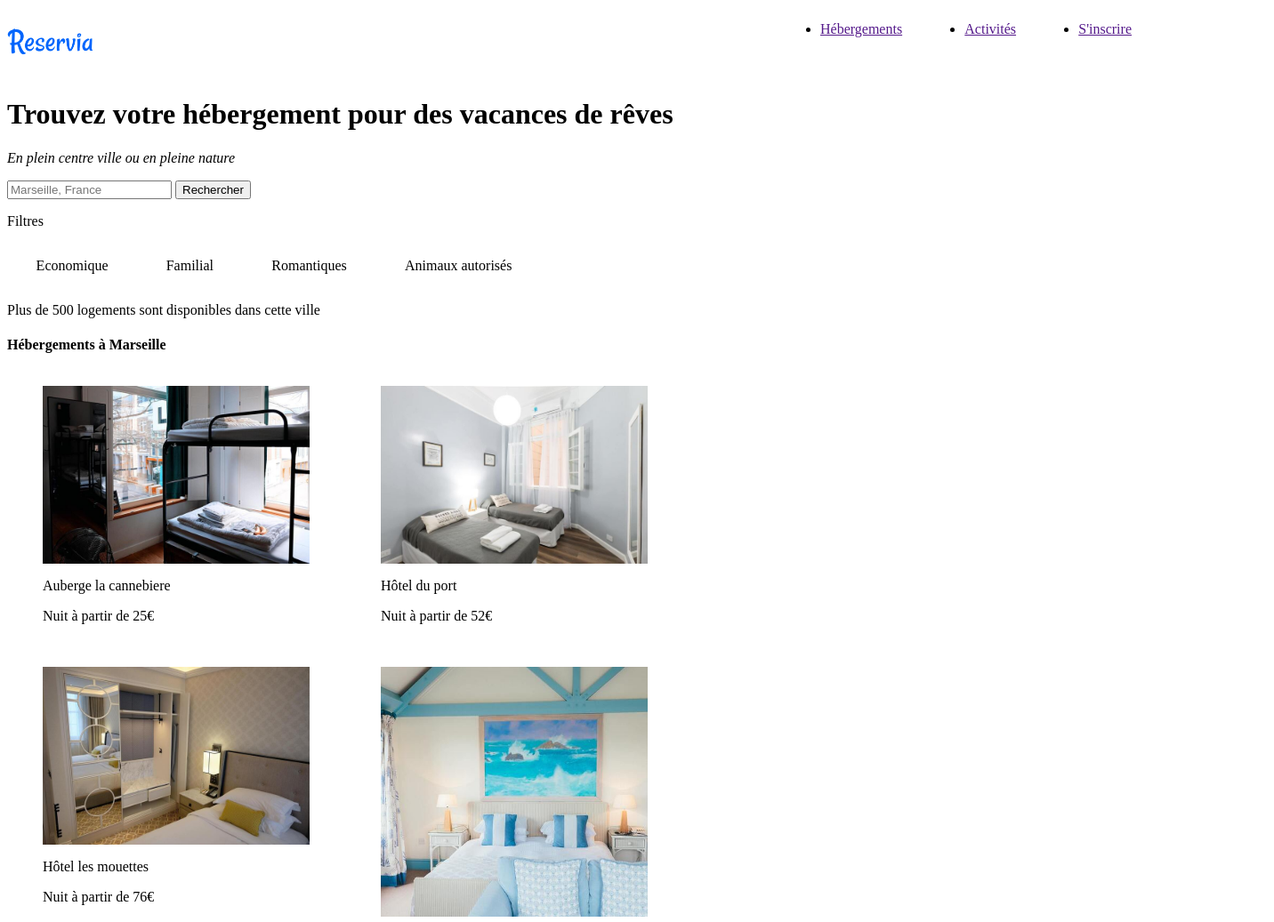
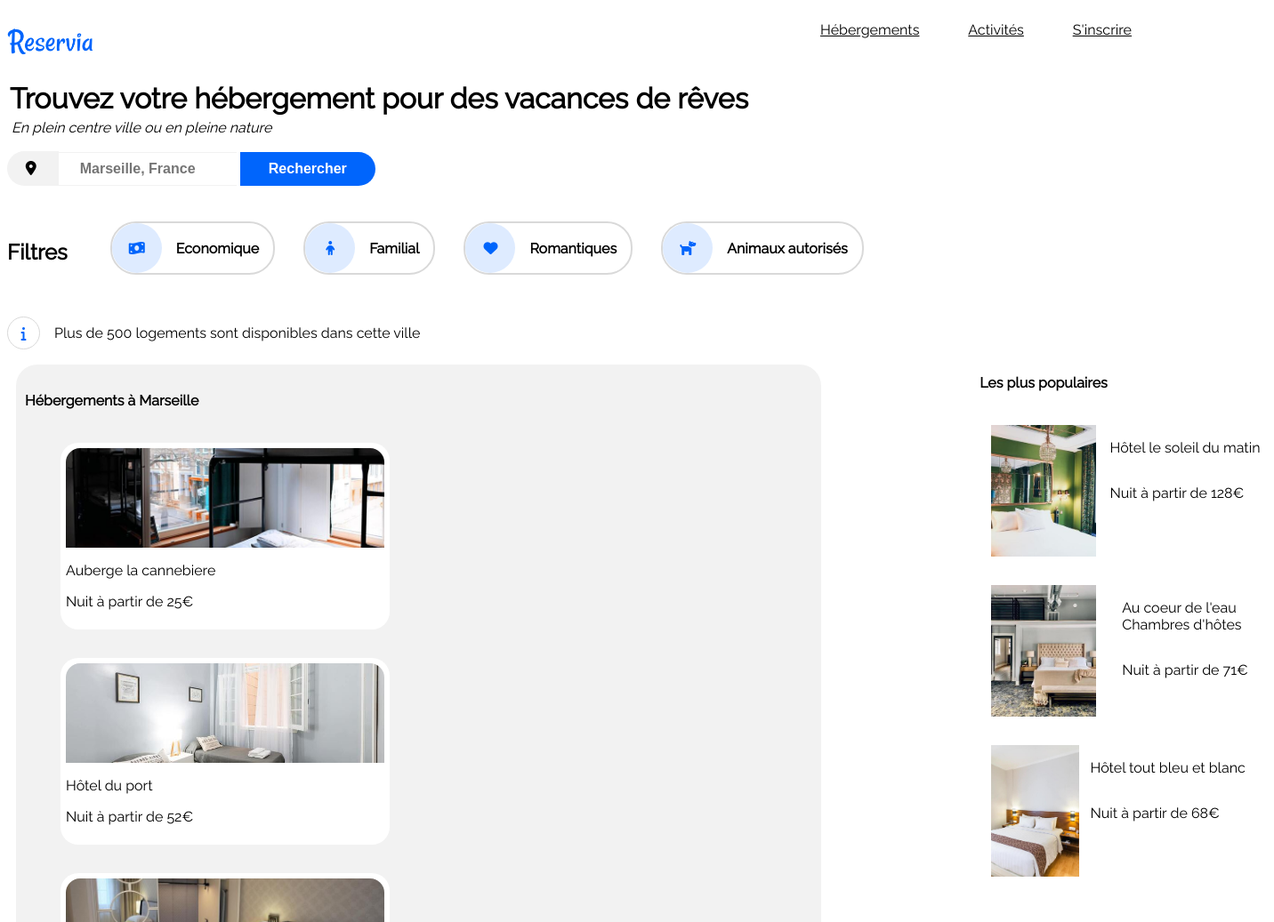
Before and after one commit to CraFt2/LucasThilavanh_2_12042021, a plain HTML site: page index.html in a window 1280 px wide. Shown: the top 1037 px of the page at 89% size, 1432 px wide, since content can reach past the window. Drawn offline with Linux system fonts and the light colour scheme.

Commit message:
vignette

```diff
--- a/index.css
+++ b/index.css
@@ -1,7 +1,9 @@
+body {
+    font-family: 'Raleway', sans-serif;
+}
 .logo{
 	width:97px;
 	height:45px;
-    position: left;
 }
 header {
    display: flex;
@@ -10,42 +12,150 @@ header {
    align-content: space-between;
 }
 ul {
-display: flex;
-width: 350px;
-justify-content: space-between;
+    display: flex;
+    width: 350px;
+    justify-content: space-between;
+    list-style-type: none;
+}
+nav a {
+    color: black;
+}
+nav a:hover {
+color: #0065FC;
+border-top:2px solid #0065FC;
+padding-top: 20px
+}
+.sousTitre {
+    margin: 5px;
+}
+h1 {
+    margin:3px;
+}
+.site-search {
+    height: 27px;
+}
+.site-search {
+    border-right: none;
+    border-left: none;
+    border-top: #F2F2F2 1px solid;
+    border-bottom: #F2F2F2 1px solid;
+    padding-right: 1.5em;
+    padding-left: 1.5em;
+    width: 200px;
+    height: 38px;
+    font-weight: bold;
+    font-size: 1rem;
+    ;
+}
+.logoMap {
+    background-color: #F2F2F2;
+    padding-top: 10px;
+    padding-right: 1.3em;
+    padding-bottom: 10px;
+    padding-left: 1.3em;
+    border-top-left-radius: 1.5em;
+    border-bottom-left-radius: 1.5em;
+    text-align: center;
+}
+button {
+    background-color: #0065FC;
+    color: white;
+    font-weight: bold;
+    border: none;
+    border-top-right-radius: 1.5em;
+    border-bottom-right-radius: 1.5em;
+    font-size: 1em;
+    cursor: pointer;
+    padding-left: 2em;
+    padding-right: 2em;
+    height: 38px
+}
+.formulaireRecherche {
+    margin-top: 18px;
+}
+h2{
+    margin-right: 2em;
+    margin-bottom: 1em;
 }
 .Filtres {
-  text-align: center;
-  padding: 0;
-  margin: 0;
-  display: flex;
-  font-size: 15px;
-  padding: 15px;
+    display: flex;
+    flex-wrap: wrap;
+    margin-top: 2.5em;
 }
 .contenairFiltres{
     display: flex;
-    justify-content: space-around;
-    width: 600px;
+    align-items: center;
+    margin-right: 2em;
+    border: 2px solid #d9d9d9;
+    border-top-left-radius: 1.8em;
+    border-top-right-radius: 1.8em;
+    border-bottom-right-radius: 1.8em;
+    border-bottom-left-radius: 1.8em;
+    margin-bottom: 40px;
+    cursor: pointer;
+    font-weight: bold;
 }
-.vignetteHebergement {
-    width:300px;
-    height:100%;
+.iconeFiltre {
     display: flex;
-    flex-direction: column;
-    align-items: baseline;
-    align-content: space-around;
+    background-color: #DEEBFF;
+    border-radius: 100%;
+    height: 3.5em;
+    width: 3.5em;
+    align-items: center;
+    justify-content: center;
+    color: #0065FC;
+}
+.btnFiltre {
+    margin-right: 1em;
+    margin-left: 1em;
+}
+.information {
+    display: flex;
+    align-items: center;
+}
+.infoIcone {
+    height: 35px;
+    width:  35px;
+    border: solid 1px #d9d9d9;
+    border-radius: 100%;
+    display: flex;
+    align-items: center;
+    justify-content: center;
+    margin-right: 1em;
+    color: #0065FC
 }
 .contenairVignette {
     display: flex;
-    justify-content: flex-start;
     flex-wrap: wrap;
-    width: 70%;
-    align-items: stretch;
+}
+.vignetteHebergement {
+    display: flex;
+    background-color: white;
+    padding-top: 0.375em;
+    padding-right: 0.375em;
+    padding-bottom: 0.375em;
+    padding-left: 0.375em;
+    border-radius: 1.25em;
+    cursor: pointer;
+    height: 100%;
+    flex-direction: column;
+}
+.hebergements {
+    background-color: #F2F2F2;
+    border-top-left-radius: 1.5em;
+    border-top-right-radius: 1.5em;
+    border-bottom-right-radius: 1.5em;
+    border-bottom-left-radius: 1.5em;
+    width: 83%;
+    margin: 10px;
+    padding: 10px;
 }
 .imgHebergement{
-   width: 100%;
-   height: 100%;
+   width: 358px;
+   height: 112px;
    object-fit: cover;
+   border-top-left-radius: 1em;
+   border-top-right-radius: 1em;
 }
 .imgPopulaire {
    width: 100%;
@@ -122,3 +232,13 @@ footer {
     align-items: flex-start;
     width: 350px
 }
+.sectionAside {
+    display: flex;
+    flex-direction: row;
+}
+aside {
+    display: flex;
+    flex-direction: column;
+    align-items: center;
+    justify-content: flex-start;
+}
--- a/index.html
+++ b/index.html
@@ -6,7 +6,7 @@
       <link href="index.css" rel="stylesheet">
       <script src="https://kit.fontawesome.com/0795d459ce.js" crossorigin="anonymous"></script>
       <link rel="preconnect" href="https://fonts.gstatic.com">
-      <link href="https://fonts.googleapis.com/css2?family=Raleway:wght@100&display=swap" rel="stylesheet">
+	  <link href="https://fonts.googleapis.com/css2?family=Raleway:wght@300;400&display=swap" rel="stylesheet">
    </head>
    <body>
       <header>
@@ -21,25 +21,44 @@
             </ul>
          </nav>
       </header>
-      <p>
       <h1>Trouvez votre hébergement pour des vacances de rêves</h1>
+      <p class="sousTitre"><em>En plein centre ville ou en pleine nature</em>
       </p>
-      <p><em>En plein centre ville ou en pleine nature</em>
-      </p>
-      <input type="search" id="site-search" name="q"
+      <div class="formulaireRecherche">
+      	<span class="logoMap">
+      <i class="fas fa-map-marker-alt"></i>
+  		</span>
+      <input type="search" class="site-search" name="q"
          aria-label="Search through site content" placeholder="Marseille, France">
       <button>Rechercher</button> <br>
-      <section id="Filtres">
-         <p class="btnFiltre"> Filtres </p>
+ 	  </div>
+      <section class="Filtres">
+         <h2 class="btnTitre"> Filtres </h2>
          <div class="contenairFiltres">
-            <p class="btnFiltre"> Economique </p>
-            <p class="btnFiltre"> Familial </p>
-            <p class="btnFiltre"> Romantiques </p>
-            <p class="btnFiltre" > Animaux autorisés </p>
+         	<span class="iconeFiltre"><i class="fas fa-money-bill-wave"></i></span>
+            <p class="btnFiltre">Economique</p>
+       		 </div>
+        	<div class="contenairFiltres">
+            <span class="iconeFiltre"><i class="fas fa-child"></i></span>
+            <p class="btnFiltre">Familial</p>
+       		 </div>
+       		 <div class="contenairFiltres">
+            <span class="iconeFiltre"><i class="fas fa-heart"></i></span>
+            <p class="btnFiltre">Romantiques</p>
+        </div>
+        <div class="contenairFiltres">
+            <span class="iconeFiltre"><i class="fas fa-dog"></i></span>
+            <p class="btnFiltre">Animaux autorisés</p>
+        </div>
          </div>
       </section>
-      <p> Plus de 500 logements sont disponibles dans cette ville </p>
-      <section id="hebergements">
+      <div class="information">
+      	<span class="infoIcone"><i class="fas fa-info"></i></span>
+      	<p> Plus de 500 logements sont disponibles dans cette ville </p>
+      </div>
+      <div class="sectionAside">
+      <section id="hebergement">
+      	<div class="hebergements">
          <h4>Hébergements à Marseille </h4>
          <div class="contenairVignette">
             <figure class="vignetteHebergement">
@@ -86,6 +105,7 @@
             </figure>
          </div>
          <p> <strong> Afficher plus </strong> </p>
+     </div>
       </section>
       <aside>
          <h4> Les plus populaires </h4>
@@ -121,6 +141,7 @@
             </figure>
          </div>
       </aside>
+  		</div>
       <section>
          <h4> Activités à Marseille </h4>
          <div class="contenairActivites">
```
